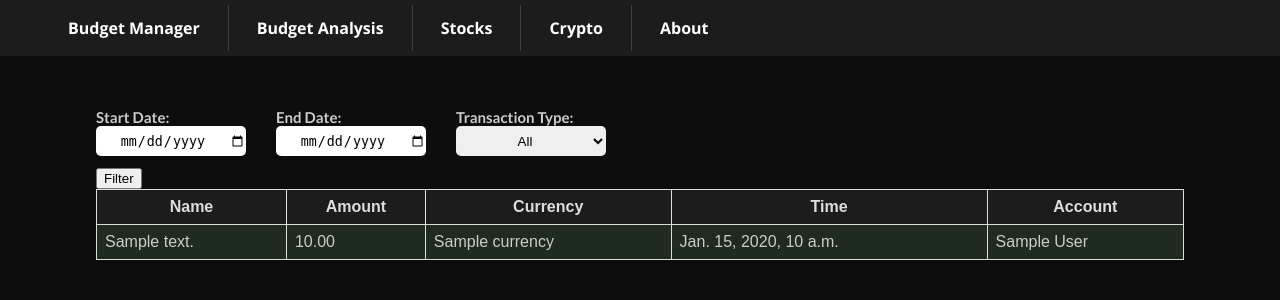
After one commit to sziroks/AIBudgetAssistant, a Django app: a page that uses ai_budget_assistant/budget_manager/templates/budget_manager/budget_details.html in a window 1280 px wide. The commit adds this page. Shown: the top 300 px of the page. Run offline with Django 5.2, Linux system fonts and the light colour scheme; tables that the repository leaves empty hold one stand-in row (values such as "Sample post").

Commit message:
Added credits/debits functionality

```diff
--- a/ai_budget_assistant/budget_manager/admin.py
+++ b/ai_budget_assistant/budget_manager/admin.py
@@ -25,9 +25,11 @@ class CurrencyAdmin(admin.ModelAdmin):
     )
 
 
-
 class AccountAdmin(admin.ModelAdmin):
-    readonly_fields = ("id_account",)
+    prepopulated_fields = {"slug": ("name",)}
+    readonly_fields = (
+        "id_account",
+    )
     list_display = (
         "id_account",
         "id_user",
--- a/ai_budget_assistant/budget_manager/forms.py
+++ b/ai_budget_assistant/budget_manager/forms.py
@@ -1,4 +1,21 @@
 from django import forms
 
-class TransactionsUploadForm(forms.Form):
-    transactions = forms.FileField()
+
+class TransactionFilterForm(forms.Form):
+    start_date = forms.DateField(
+        label="Start Date",
+        required=False,
+        widget=forms.DateInput(attrs={"type": "date"}),
+    )
+    end_date = forms.DateField(
+        label="End Date",
+        required=False,
+        widget=forms.DateInput(
+            attrs={"type": "date"},
+        ),
+    )
+    transaction_type = forms.ChoiceField(
+        label="Transaction Type",
+        required=False,
+        choices=(("", "All"), ("credit", "Credit"), ("debit", "Debit")),
+    )
--- a/ai_budget_assistant/budget_manager/models.py
+++ b/ai_budget_assistant/budget_manager/models.py
@@ -1,4 +1,7 @@
+from typing import Iterable
 from django.db import models
+from django.utils.text import slugify
+from django.urls import reverse
 
 
 class User(models.Model):
@@ -65,12 +68,20 @@ class Account(models.Model):
     main_currency = models.ForeignKey(Currency, on_delete=models.CASCADE)
     start_time = models.DateField()
     end_time = models.DateField(null=True, blank=True)
+    slug = models.SlugField(max_length=50, null=False, db_index=True)
 
     def __str__(self):
         """
         Sets the string representation of the account instance.
         """
         return f"{self.name}"
+
+    def save(self, *args, **kwargs):
+        self.slug = slugify(self.name)
+        super(Account, self).save(*args, **kwargs)
+
+    def get_absolute_url(self):
+        return reverse("budget_manager", args=[self.slug])
 
 
 class Transaction(models.Model):
--- /dev/null
+++ b/ai_budget_assistant/budget_manager/static/budget_manager/budget_details.css
@@ -0,0 +1,55 @@
+#transactions {
+    font-family: Arial, Helvetica, sans-serif;
+    border-collapse: collapse;
+    width: 100%;
+}
+
+#transactions td,
+#transactions th {
+    border: 1px solid #ddd;
+    padding: 8px;
+}
+
+#table-head {
+    background-color: #1c1c1c;
+    color: #ddd;
+}
+
+.row-credit {
+    background-color: #4974494b;
+}
+
+.row-debit {
+    background-color: #8f57573b;
+}
+
+.form {
+    display: flex;
+    flex-wrap: wrap;
+}
+
+.form-field {
+    margin-right: 30px;
+    margin-bottom: 10px;
+}
+
+.form-field h2 {
+    font-size: 15px;
+    margin-bottom: 0;
+}
+
+input[type="date"] {
+    width: 150px;
+    height: 30px;
+    border-radius: 5px;
+    border: 0px;
+    text-align: center;
+}
+
+select {
+    width: 150px;
+    height: 30px;
+    border-radius: 5px;
+    border: 0px;
+    text-align: center;
+}
--- /dev/null
+++ b/ai_budget_assistant/budget_manager/templates/budget_manager/budget_details.html
@@ -0,0 +1,46 @@
+{% extends "base.html" %}
+{% load static %}
+
+{% block title %}Account Details{% endblock %}
+{% block css_files %}
+    <link rel="stylesheet" href="{% static "budget_manager/budget_details.css" %}" />
+{% endblock %}
+
+{% block body %}
+    <form id="filter-form">
+        {% csrf_token %}
+        <div class="form">
+            {% for field in filter_form %}
+                <div class="form-field">
+                    <h2>{{ field.label_tag }}</h2>
+                    {{ field }}
+                </div>
+            {% endfor %}
+        </div>
+        <button id="filter-button">Filter</button>
+    </form>
+
+
+    <table id="transactions">
+        <thead>
+            <tr id="table-head">
+                <th>Name</th>
+                <th>Amount</th>
+                <th>Currency</th>
+                <th>Time</th>
+                <th>Account</th>
+            </tr>
+        </thead>
+        <tbody id="table-body">
+            {% for transaction in transactions %}
+                <tr class="{% if transaction.amount > 0 %} row-credit {% else %} row-debit {% endif %}">
+                    <td>{{ transaction.description }}</td>
+                    <td>{{ transaction.amount }}</td>
+                    <td>{{ transaction.currency }}</td>
+                    <td>{{ transaction.time }}</td>
+                    <td>{{ transaction.id_account }}</td>
+                </tr>
+            {% endfor %}
+        </tbody>
+    </table>
+{% endblock %}
--- a/ai_budget_assistant/budget_manager/urls.py
+++ b/ai_budget_assistant/budget_manager/urls.py
@@ -4,4 +4,5 @@ from . import views
 
 urlpatterns = [
     path("", views.LandingPageView.as_view(), name="landing_page"),
+    path("<slug:slug>", views.BudgetManagerView.as_view(), name="budget_manager"),
 ]
--- a/ai_budget_assistant/budget_manager/views.py
+++ b/ai_budget_assistant/budget_manager/views.py
@@ -1,18 +1,69 @@
 from django.shortcuts import render
 from django.views import View
 from django.http import HttpResponse
+from django.utils.timezone import make_aware
+from datetime import (
+    datetime,
+    timedelta,
+)
 
 from .models import User, Account, Currency, Transaction
-from .forms import TransactionsUploadForm
+from .forms import TransactionFilterForm
+
+
+def get_all_accounts():
+    return Account.objects.all()
 
 
 # Create your views here.
 class LandingPageView(View):
     def get(self, request):
-        accounts = Account.objects.all()
-        transaction_form = TransactionsUploadForm()
+        accounts = get_all_accounts()
         return render(
             request,
             "budget_manager/landing_page.html",
-            context={"accounts": accounts, "file_upload": transaction_form},
+            context={"accounts": accounts},
         )
+
+
+class BudgetManagerView(View):
+    def get(self, request, slug):
+        id_account = Account.objects.get(slug=slug).id_account
+        transactions = Transaction.objects.filter(id_account=id_account).order_by(
+            "-time"
+        )
+
+        if request.GET:
+            start_time = request.GET.get("start_date")
+            end_time = request.GET.get("end_date")
+            transaction_type = request.GET.get("transaction_type")
+
+            if start_time:
+                start_time = make_aware(datetime.strptime(start_time, "%Y-%m-%d"))
+                transactions = transactions.filter(time__gte=start_time)
+
+            if end_time:
+                end_time = make_aware(datetime.strptime(end_time, "%Y-%m-%d")) + timedelta(days=1)
+                transactions = transactions.filter(time__lt=end_time)
+
+            if transaction_type:
+                match transaction_type:
+                    case "credit":
+                        transactions = transactions.filter(amount__gt=0)
+                    case "debit":
+                        transactions = transactions.filter(amount__lt=0)
+                    case _:
+                        raise ValueError(
+                            f"Invalid transaction type: {transaction_type}"
+                        )
+
+        context = {
+            "transactions": transactions,
+            "filter_form": TransactionFilterForm(request.GET),
+        }
+        return render(request, "budget_manager/budget_details.html", context=context)
+
+    def post(self, request):
+        print("post")
+        print(request.POST)
+        pass
--- a/ai_budget_assistant/static/app.css
+++ b/ai_budget_assistant/static/app.css
@@ -23,7 +23,7 @@ h3 {
 
 #main-navigation {
   width: 100%;
-  height: 5rem;
+  height: 3.5rem;
   display: flex;
   justify-content: space-between;
   align-items: center;
@@ -40,15 +40,23 @@ h3 {
 
 #main-navigation a {
   text-decoration: none;
-  color: #cf79f1;
+  color: #ffffff;
   font-weight: bold;
   cursor: pointer;
-  padding: 1.5rem 1rem;
-  border-radius: 6px;
+  padding: 1rem 0.75rem;
+}
+
+#main-navigation li {
+  padding: 0.75rem 1rem;
+  border-right: 1px solid #3f3f3f;
+}
+
+#main-navigation li:last-child {
+  border-right: none;
 }
 
 #main-navigation a:hover,
 #main-navigation a:active {
-  color: #ffffff;
-  background: radial-gradient(#9640b8, #3b0b4e);
+  color: #d163d9;
+  /* background: radial-gradient(#9640b8, #3b0b4e); */
 }
```
Also changed, not shown: ai_budget_assistant/budget_manager/static/budget_manager/landing_page.css (+8 -5 lines), ai_budget_assistant/budget_manager/templates/budget_manager/landing_page.html (+9 -6 lines), ai_budget_assistant/budget_manager/migrations/0007_account_slug.py (added), ai_budget_assistant/budget_manager/migrations/0008_alter_account_slug.py (added).
